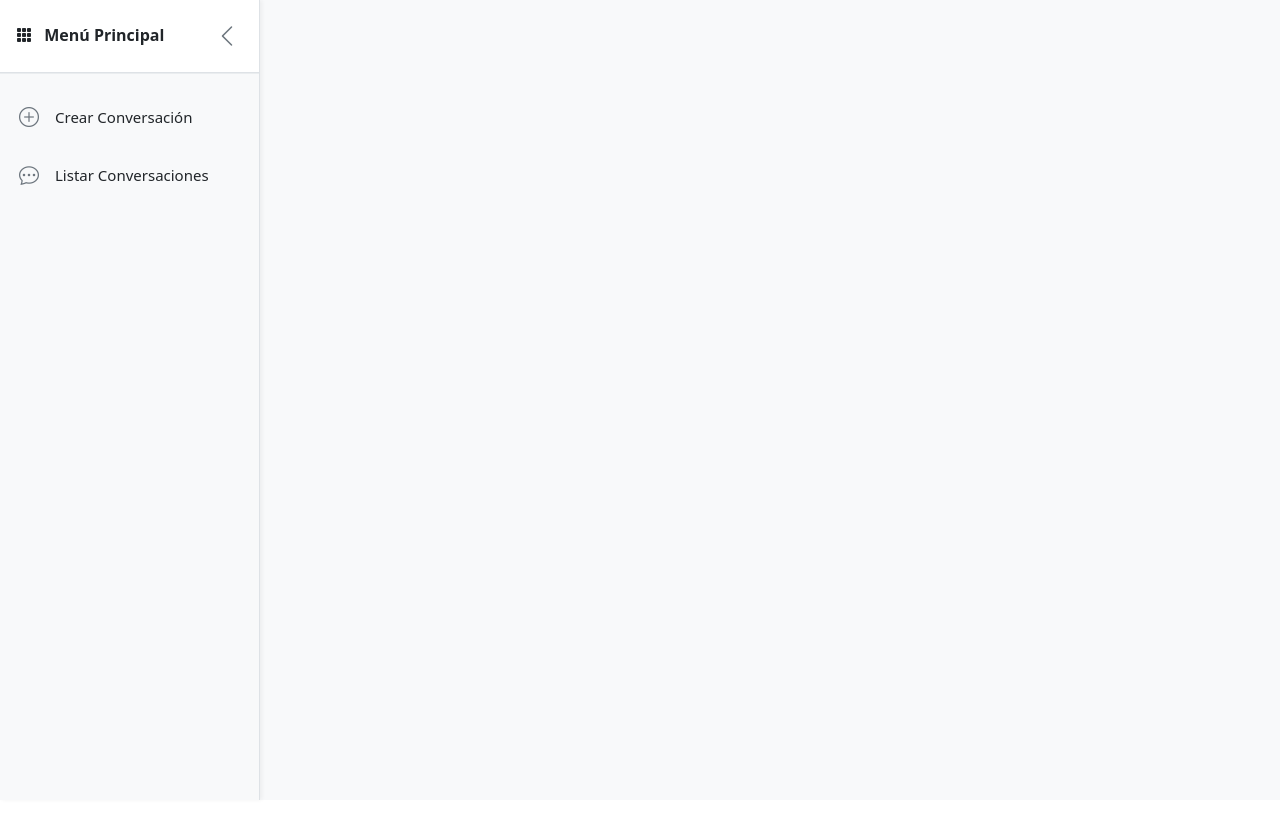
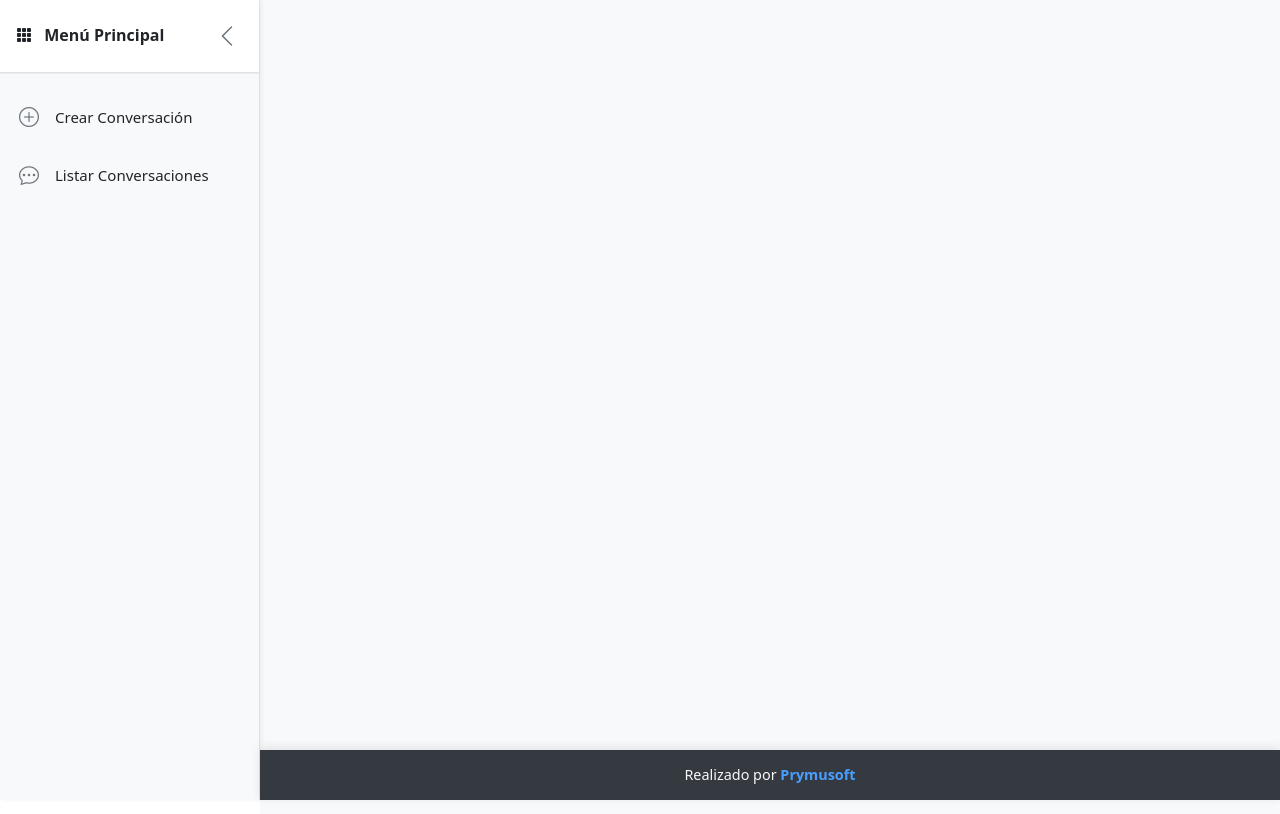
Before and after one commit to EdilsonLuna/whatsapp-ai-bot, an Angular app in the folder Frontend/ai_commerce_portal/: page /Dashboard in a window 1280 px wide. Built offline with nearby package versions, Linux system fonts and the light colour scheme.

Commit message:
Adicion de footer empresa prymusoft

```diff
--- a/Frontend/ai_commerce_portal/src/app/components/dashboard/dashboard.component.html
+++ b/Frontend/ai_commerce_portal/src/app/components/dashboard/dashboard.component.html
@@ -6,4 +6,15 @@
       </div>
     </div>
   </div>
+
+  <footer class="app-footer">
+    <div class="container-fluid">
+      <p class="mb-0 text-center">
+        Realizado por
+        <a href="https://prymusoft-landing.vercel.app" target="_blank" rel="noopener noreferrer" class="footer-link">
+          Prymusoft
+        </a>
+      </p>
+    </div>
+  </footer>
 </div>
--- a/Frontend/ai_commerce_portal/src/app/components/dashboard/dashboard.component.scss
+++ b/Frontend/ai_commerce_portal/src/app/components/dashboard/dashboard.component.scss
@@ -0,0 +1,48 @@
+.dashboard-container {
+  min-height: calc(100vh - 50px);
+  padding-bottom: 50px;
+  position: relative;
+}
+
+// Footer fijo
+.app-footer {
+  position: fixed;
+  bottom: 0;
+  left: 260px;
+  right: 0;
+  height: 50px;
+  background-color: #343a40;
+  color: #ffffff;
+  display: flex;
+  align-items: center;
+  justify-content: center;
+  box-shadow: 0 -2px 10px rgba(0, 0, 0, 0.1);
+  z-index: 1000;
+
+  p {
+    font-size: 0.9rem;
+    color: #f8f9fa;
+  }
+
+  .footer-link {
+    color: #4a9eff;
+    text-decoration: none;
+    font-weight: 600;
+    transition: color 0.2s ease;
+
+    &:hover {
+      color: #6bb3ff;
+      text-decoration: underline;
+    }
+  }
+}
+
+@media (max-width: 768px) {
+  .app-footer {
+    left: 260px;
+
+    p {
+      font-size: 0.8rem;
+    }
+  }
+}
```
